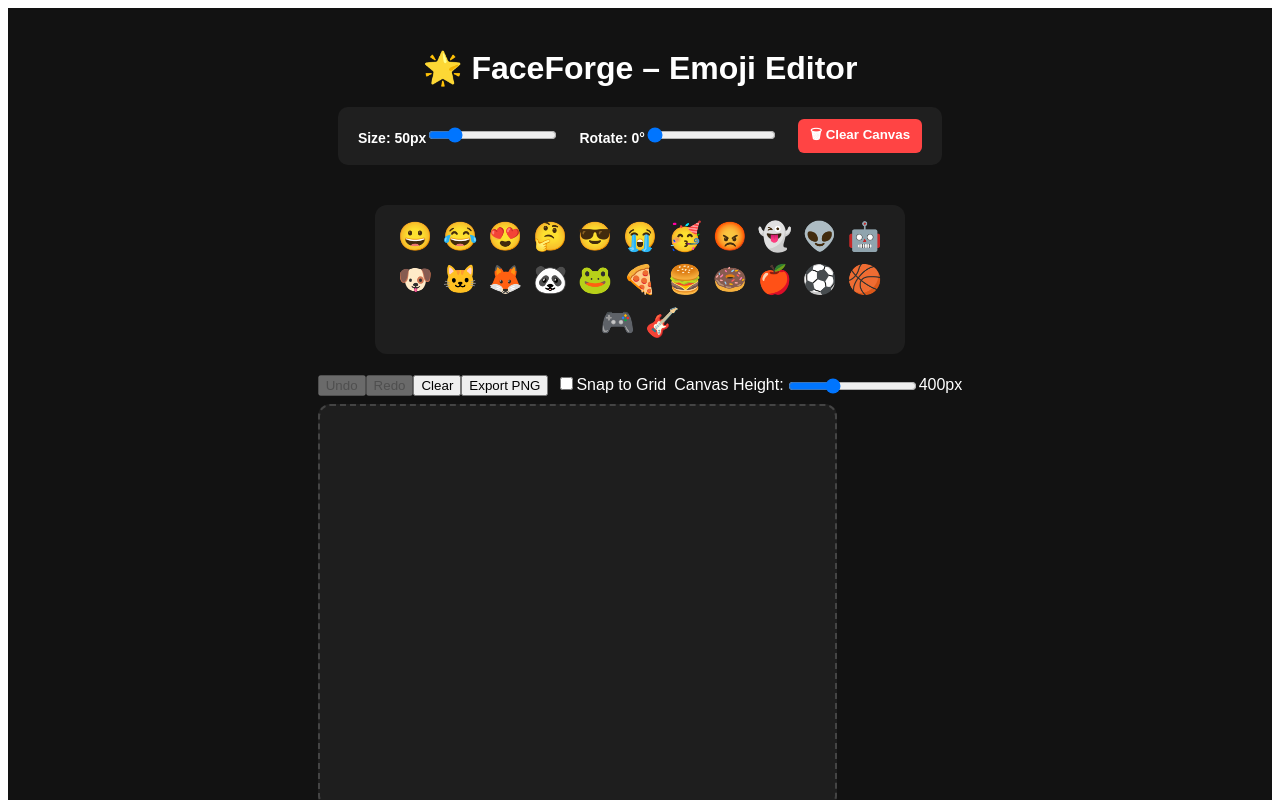
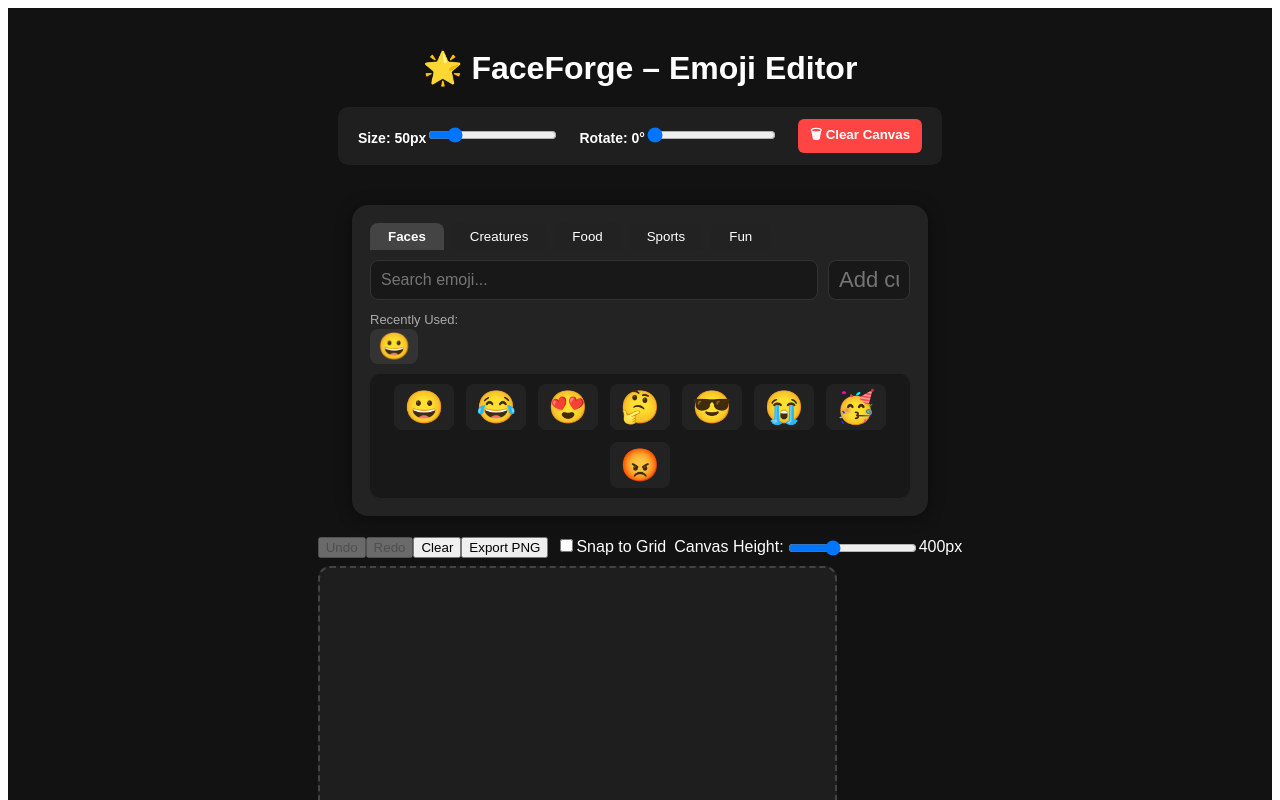
Before and after one commit to Pratik-shedge07/faceforge, a React (Create React App) app: page / in a window 1280 px wide. Both pictures are taken after a click on the element "Grinning Face". Shown: the top 800 px of the page. Built offline with nearby package versions, Linux system fonts and the light colour scheme.

Commit message:
commits added

```diff
--- a/src/Components/EmojiPalette.jsx
+++ b/src/Components/EmojiPalette.jsx
@@ -1,40 +1,216 @@
-import React from "react";
+import React, { useState, useRef, useEffect } from "react";
 
-function EmojiPalette({ setSelectedEmoji }) {
-  const emojis = [
-    "😀", "😂", "😍", "🤔", "😎", "😭", "🥳", "😡",
-    "👻", "👽", "🤖", "🐶", "🐱", "🦊", "🐼", "🐸",
-    "🍕", "🍔", "🍩", "🍎", "⚽", "🏀", "🎮", "🎸"
-  ];
+const emojiCategories = {
+  Faces: ["😀", "😂", "😍", "🤔", "😎", "😭", "🥳", "😡"],
+  Creatures: ["👻", "👽", "🤖", "🐶", "🐱", "🦊", "🐼", "🐸"],
+  Food: ["🍕", "🍔", "🍩", "🍎"],
+  Sports: ["⚽", "🏀"],
+  Fun: ["🎮", "🎸"],
+};
 
-  const paletteStyle = {
-    display: "flex",
-    flexWrap: "wrap",
-    gap: "10px",
-    margin: "20px 0",
-    background: "#1e1e1e",
-    padding: "15px",
-    borderRadius: "12px",
-    maxWidth: "500px",
-    justifyContent: "center",
+function EmojiPalette({ selectedEmoji, setSelectedEmoji }) {
+  const [search, setSearch] = useState("");
+  const [customEmoji, setCustomEmoji] = useState("");
+  const [category, setCategory] = useState("Faces");
+  const [recentEmojis, setRecentEmojis] = useState([]);
+  const [hoveredEmoji, setHoveredEmoji] = useState(null);
+  const emojiRefs = useRef([]);
+  const [filteredEmojis, setFilteredEmojis] = useState([]);
+
+  // Combine recent, custom, and category emojis
+  useEffect(() => {
+    let emojis = [...emojiCategories[category]];
+    if (customEmoji) emojis = [customEmoji, ...emojis];
+    if (search) {
+      emojis = emojis.filter((e) => e.includes(search));
+    }
+    setFilteredEmojis(emojis);
+  }, [category, customEmoji, search]);
+
+  // Keyboard navigation
+  useEffect(() => {
+    const handleKeyDown = (e) => {
+      if (!filteredEmojis.length) return;
+      const idx = filteredEmojis.indexOf(selectedEmoji);
+      let nextIdx = idx;
+      if (e.key === "ArrowRight") nextIdx = Math.min(idx + 1, filteredEmojis.length - 1);
+      if (e.key === "ArrowLeft") nextIdx = Math.max(idx - 1, 0);
+      if (e.key === "ArrowDown") nextIdx = Math.min(idx + 4, filteredEmojis.length - 1);
+      if (e.key === "ArrowUp") nextIdx = Math.max(idx - 4, 0);
+      if (nextIdx !== idx) {
+        setSelectedEmoji(filteredEmojis[nextIdx]);
+        emojiRefs.current[nextIdx]?.focus();
+      }
+    };
+    window.addEventListener("keydown", handleKeyDown);
+    return () => window.removeEventListener("keydown", handleKeyDown);
+  }, [filteredEmojis, selectedEmoji, setSelectedEmoji]);
+
+  // Handle emoji selection and recent
+  const handleSelect = (emoji) => {
+    setSelectedEmoji(emoji);
+    setRecentEmojis((prev) => {
+      const arr = [emoji, ...prev.filter((e) => e !== emoji)];
+      return arr.slice(0, 8);
+    });
   };
 
-  const emojiStyle = {
-    fontSize: "28px",
-    cursor: "pointer",
+  // Tooltip names (simple demo)
+  const emojiNames = {
+    "😀": "Grinning Face", "😂": "Laughing", "😍": "Heart Eyes", "🤔": "Thinking",
+    "😎": "Cool", "😭": "Crying", "🥳": "Party", "😡": "Angry",
+    "👻": "Ghost", "👽": "Alien", "🤖": "Robot", "🐶": "Dog",
+    "🐱": "Cat", "🦊": "Fox", "🐼": "Panda", "🐸": "Frog",
+    "🍕": "Pizza", "🍔": "Burger", "🍩": "Donut", "🍎": "Apple",
+    "⚽": "Soccer", "🏀": "Basketball", "🎮": "Game", "🎸": "Guitar"
   };
 
   return (
-    <div style={paletteStyle}>
-      {emojis.map((emoji, index) => (
-        <span
-          key={index}
-          style={emojiStyle}
-          onClick={() => setSelectedEmoji(emoji)}
-        >
-          {emoji}
-        </span>
-      ))}
+    <div style={{
+      background: "#232323",
+      padding: "18px",
+      borderRadius: "16px",
+      maxWidth: "540px",
+      margin: "20px auto",
+      boxShadow: "0 2px 16px #0006"
+    }}>
+      {/* Tabs */}
+      <div style={{ display: "flex", gap: 8, marginBottom: 10 }}>
+        {Object.keys(emojiCategories).map((cat) => (
+          <button
+            key={cat}
+            style={{
+              background: category === cat ? "#444" : "#222",
+              color: "#fff",
+              border: "none",
+              borderRadius: "8px 8px 0 0",
+              padding: "6px 18px",
+              cursor: "pointer",
+              fontWeight: category === cat ? "bold" : "normal"
+            }}
+            onClick={() => setCategory(cat)}
+          >
+            {cat}
+          </button>
+        ))}
+      </div>
+      {/* Search & Custom */}
+      <div style={{ display: "flex", gap: 10, marginBottom: 12 }}>
+        <input
+          type="text"
+          placeholder="Search emoji..."
+          value={search}
+          onChange={e => setSearch(e.target.value)}
+          style={{
+            flex: 1,
+            padding: "6px 10px",
+            borderRadius: 8,
+            border: "1px solid #333",
+            background: "#181818",
+            color: "#fff",
+            fontSize: 16
+          }}
+        />
+        <input
+          type="text"
+          placeholder="Add custom emoji"
+          value={customEmoji}
+          maxLength={2}
+          onChange={e => setCustomEmoji(e.target.value)}
+          style={{
+            width: 60,
+            padding: "6px 10px",
+            borderRadius: 8,
+            border: "1px solid #333",
+            background: "#181818",
+            color: "#fff",
+            fontSize: 22,
+            textAlign: "center"
+          }}
+        />
+      </div>
+      {/* Recently Used */}
+      {recentEmojis.length > 0 && (
+        <div style={{ marginBottom: 10 }}>
+          <div style={{ color: "#aaa", fontSize: 13, marginBottom: 2 }}>Recently Used:</div>
+          <div style={{ display: "flex", gap: 8 }}>
+            {recentEmojis.map((emoji, idx) => (
+              <span
+                key={emoji}
+                style={{
+                  fontSize: "26px",
+                  cursor: "pointer",
+                  borderRadius: 8,
+                  background: selectedEmoji === emoji ? "#ff0" : "#333",
+                  boxShadow: selectedEmoji === emoji ? "0 0 0 2px #ff0" : "none",
+                  padding: "2px 8px"
+                }}
+                title={emojiNames[emoji] || emoji}
+                onClick={() => handleSelect(emoji)}
+                tabIndex={0}
+                ref={el => emojiRefs.current[idx] = el}
+                onMouseEnter={() => setHoveredEmoji(emoji)}
+                onMouseLeave={() => setHoveredEmoji(null)}
+              >
+                {emoji}
+              </span>
+            ))}
+          </div>
+        </div>
+      )}
+      {/* Palette */}
+      <div style={{
+        display: "flex",
+        flexWrap: "wrap",
+        gap: "12px",
+        maxHeight: "160px",
+        overflowY: "auto",
+        background: "#181818",
+        padding: "10px",
+        borderRadius: "10px",
+        justifyContent: "center"
+      }}>
+        {filteredEmojis.map((emoji, index) => (
+          <span
+            key={emoji}
+            style={{
+              fontSize: "32px",
+              cursor: "pointer",
+              borderRadius: 8,
+              background: selectedEmoji === emoji ? "#ff0" : "#222",
+              boxShadow: selectedEmoji === emoji ? "0 0 0 2px #ff0" : "none",
+              padding: "4px 10px",
+              transition: "background 0.2s, box-shadow 0.2s"
+            }}
+            title={emojiNames[emoji] || emoji}
+            onClick={() => handleSelect(emoji)}
+            tabIndex={0}
+            ref={el => emojiRefs.current[index + recentEmojis.length] = el}
+            onMouseEnter={() => setHoveredEmoji(emoji)}
+            onMouseLeave={() => setHoveredEmoji(null)}
+          >
+            {emoji}
+            {/* Tooltip */}
+            {hoveredEmoji === emoji && (
+              <span style={{
+                position: "absolute",
+                background: "#333",
+                color: "#fff",
+                padding: "2px 8px",
+                borderRadius: 6,
+                fontSize: 13,
+                marginTop: 36,
+                marginLeft: -10,
+                zIndex: 10,
+                pointerEvents: "none",
+                boxShadow: "0 2px 8px #0008"
+              }}>
+                {emojiNames[emoji] || emoji}
+              </span>
+            )}
+          </span>
+        ))}
+      </div>
     </div>
   );
 }
```
